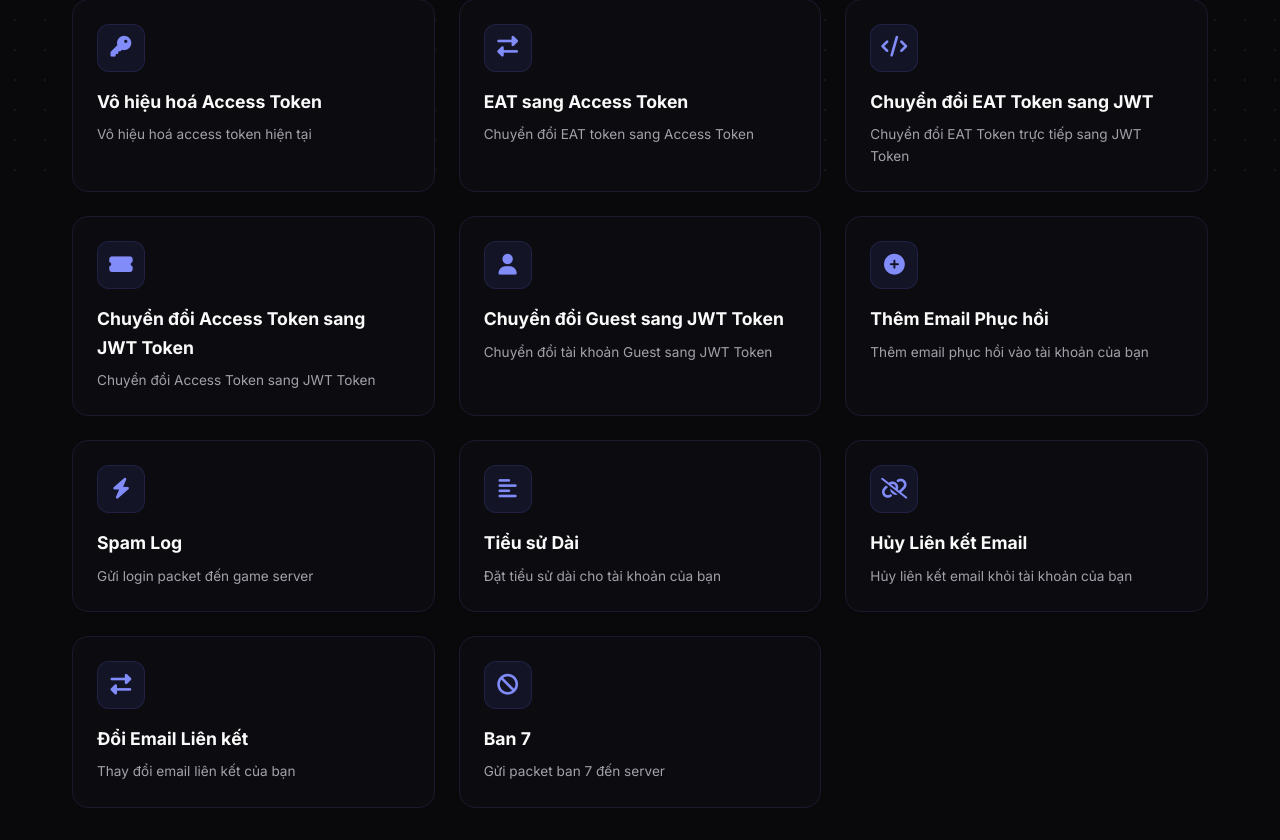
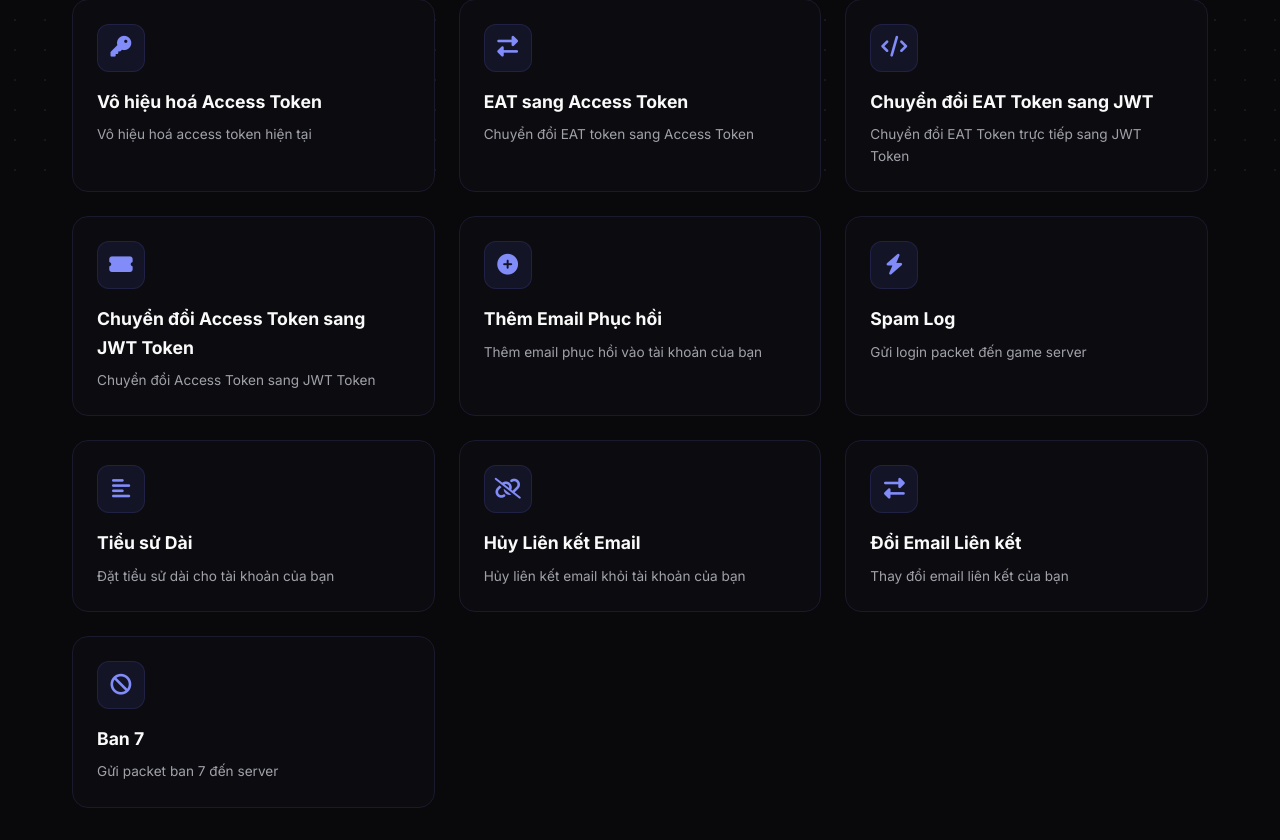
Before and after one commit to plongdevs/FreeFireTools, a Flask app: page / in a window 1280 px wide. Shown: the part 625-1465 px from the top of the page. Run offline with Flask 3, Linux system fonts and the light colour scheme.

Commit message:
Remove Guest to JWT feature

```diff
--- a/app.py
+++ b/app.py
@@ -906,30 +906,6 @@ def access_to_jwt_api():
     except Exception as e:
         return jsonify({'success': False, 'error': str(e)})
 
-@app.route('/api/guest_to_jwt', methods=['POST'])
-def guest_to_jwt_api():
-    try:
-        data = request.json
-        uid = data.get('uid')
-        password = data.get('password')
-        if not uid or not password:
-            return jsonify({'success': False, 'error': 'UID and Password are required'})
-
-        open_id, access_token = guest_get_access(uid, password)
-        if not open_id or not access_token:
-            return jsonify({'success': False, 'error': 'Guest auth failed'})
-
-        jwt, _, _ = do_major_login(open_id, access_token, 4)
-        dec = decode_jwt(jwt)
-
-        return jsonify({
-            'success': True,
-            'jwt_token': jwt,
-            'decoded': dec
-        })
-    except Exception as e:
-        return jsonify({'success': False, 'error': str(e)})
-
 @app.route('/api/add_recovery_email', methods=['POST'])
 def add_recovery_email():
     try:
--- a/templates/index.html
+++ b/templates/index.html
@@ -484,12 +484,6 @@
                 <p>Chuyển đổi Access Token sang JWT Token</p>
             </div>
 
-            <div class="tool-card" onclick="openModal('guest-to-jwt')">
-                <div class="tool-icon"><i class="fas fa-user"></i></div>
-                <h3>Chuyển đổi Guest sang JWT Token</h3>
-                <p>Chuyển đổi tài khoản Guest sang JWT Token</p>
-            </div>
-
             <div class="tool-card" onclick="openModal('add-recovery')">
                 <div class="tool-icon"><i class="fas fa-plus-circle"></i></div>
                 <h3>Thêm Email Phục hồi</h3>
@@ -679,32 +673,6 @@
                 <span>Đang chuyển đổi...</span>
             </div>
             <div class="result-box" id="access-to-jwt-result"></div>
-        </div>
-    </div>
-
-    <!-- Guest to JWT Modal -->
-    <div class="modal" id="modal-guest-to-jwt">
-        <div class="modal-content">
-            <div class="modal-header">
-                <h2>Guest sang JWT</h2>
-                <button class="close-btn" onclick="closeModal('guest-to-jwt')">&times;</button>
-            </div>
-            <div class="form-group">
-                <label>UID</label>
-                <input type="text" id="guest-to-jwt-uid" placeholder="Nhập UID">
-            </div>
-            <div class="form-group">
-                <label>Password</label>
-                <input type="password" id="guest-to-jwt-password" placeholder="Nhập password">
-            </div>
-            <button class="btn btn-primary" onclick="guestToJwt()">
-                <i class="fas fa-user"></i> Chuyển đổi
-            </button>
-            <div class="loading" id="guest-to-jwt-loading">
-                <div class="spinner"></div>
-                <span>Đang chuyển đổi...</span>
-            </div>
-            <div class="result-box" id="guest-to-jwt-result"></div>
         </div>
     </div>
 
@@ -1228,40 +1196,6 @@
             setLoading('access-to-jwt', false);
         }
 
-        async function guestToJwt() {
-            const uid = document.getElementById('guest-to-jwt-uid').value;
-            const password = document.getElementById('guest-to-jwt-password').value;
-
-            if (!uid || !password) {
-                showResult('guest-to-jwt', false, 'Vui lòng nhập UID và password');
-                return;
-            }
-
-            setLoading('guest-to-jwt', true);
-            try {
-                const response = await fetch('/api/guest_to_jwt', {
-                    method: 'POST',
-                    headers: { 'Content-Type': 'application/json' },
-                    body: JSON.stringify({ uid, password })
-                });
-                const data = await response.json();
-
-                if (data.success) {
-                    const info = {
-                        'JWT Token': data.jwt_token,
-                        'Account ID': data.decoded.account_id || 'N/A',
-                        'Nickname': data.decoded.nickname || 'N/A'
-                    };
-                    showResult('guest-to-jwt', true, 'Đã lấy JWT Token', info);
-                } else {
-                    showResult('guest-to-jwt', false, data.error);
-                }
-            } catch (error) {
-                showResult('guest-to-jwt', false, error.message);
-            }
-            setLoading('guest-to-jwt', false);
-        }
-
         async function addRecoveryEmail() {
             const email = document.getElementById('add-recovery-email').value;
             const token = document.getElementById('add-recovery-token').value;
```
